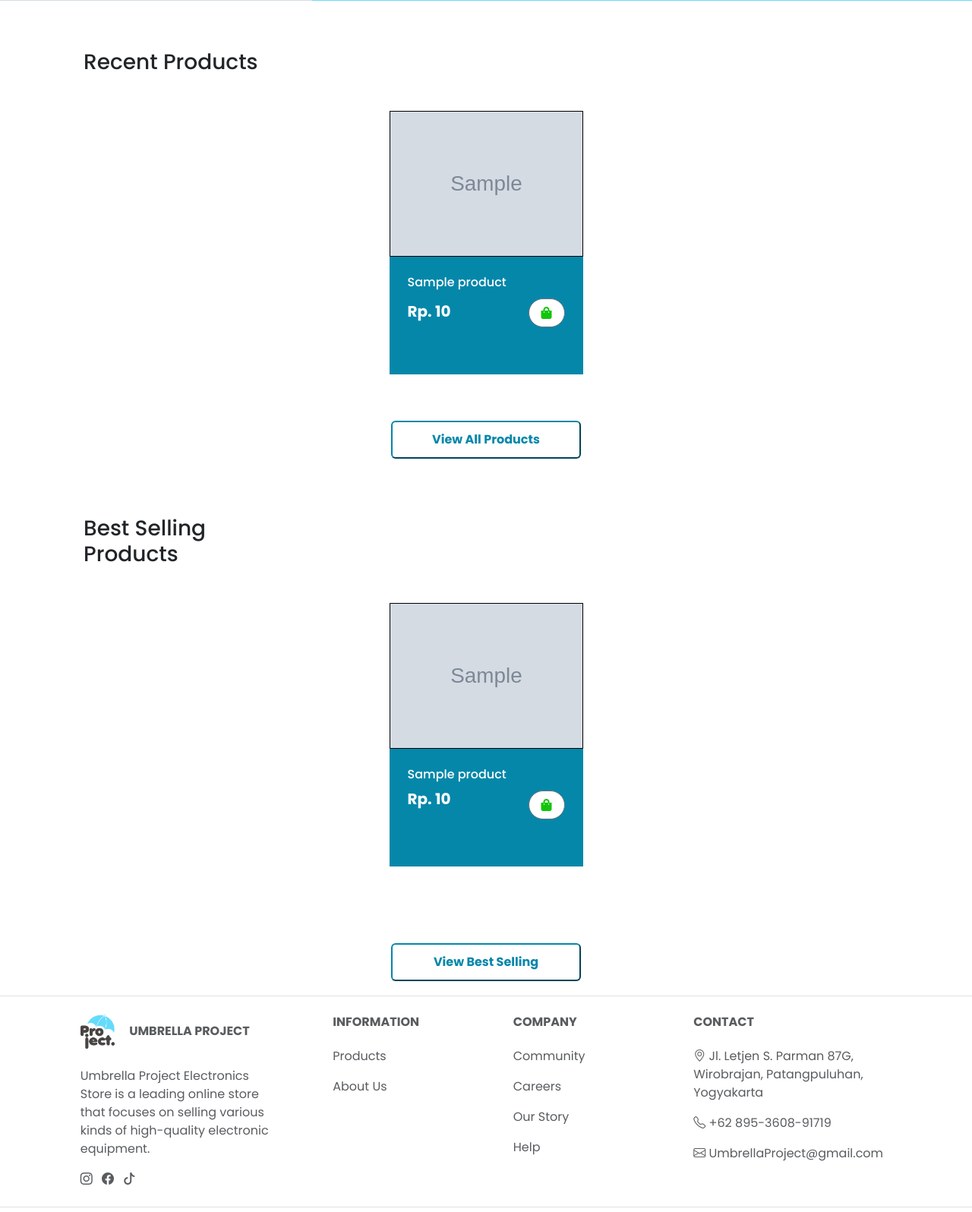
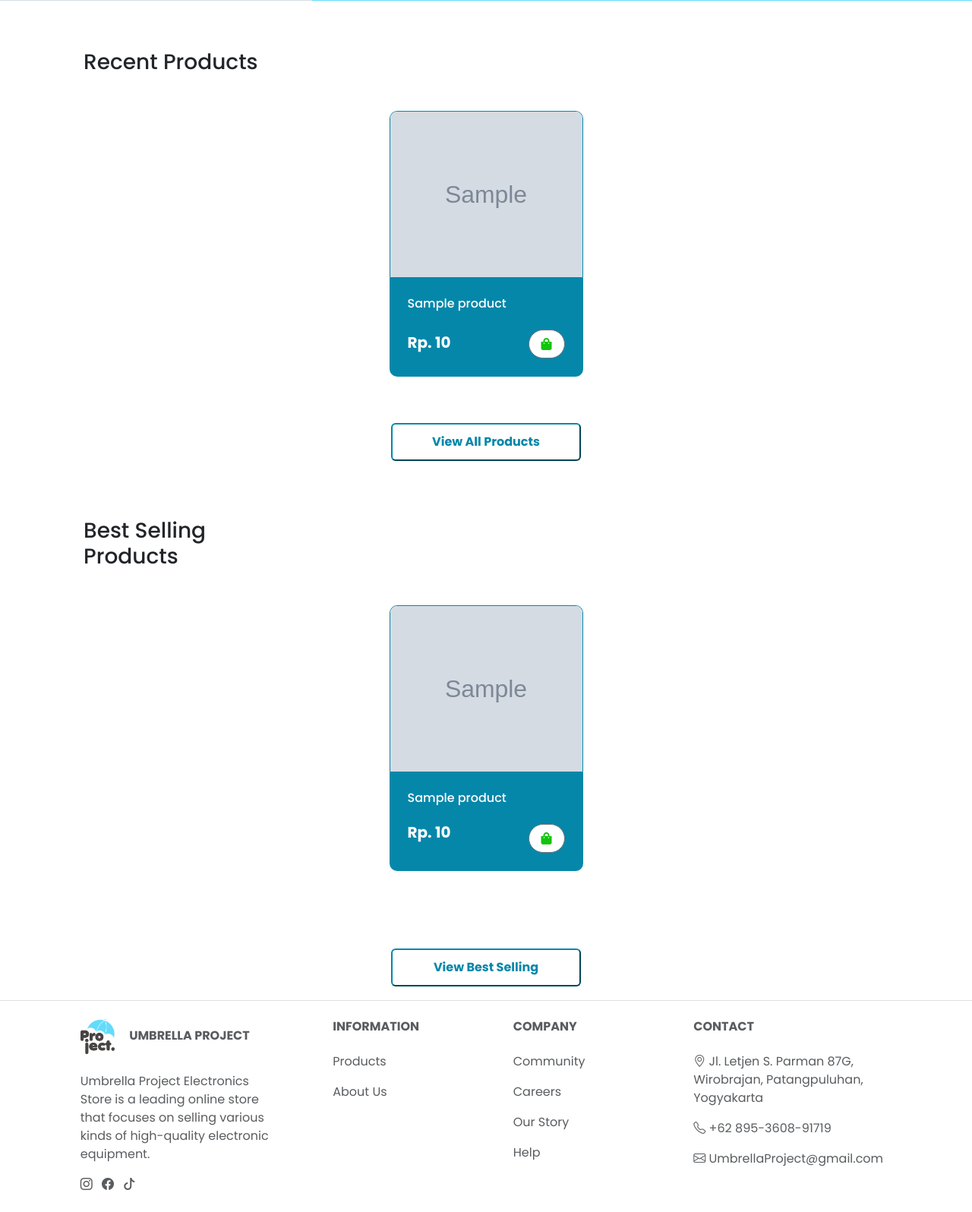
Before and after one commit to Gigabyte-Gang-Team/Umbrella-Project, a Flask app: page /products in a window 1280 px wide. Shown: the part 436-2032 px from the top of the page at 76% size. Run offline with Flask 3, Linux system fonts and the light colour scheme; grey boxes marked "Sample" are stand-in pictures; a database or web service that is not in the repository returns one stand-in record (values such as "Sample title").

Commit message:
melakukan update style

```diff
--- a/static/css/style.css
+++ b/static/css/style.css
@@ -99,7 +99,7 @@ body {
     padding: 15px;
     text-align: center;
     transition: transform 0.3s;
-    height: 370px;
+    height: 320px;
     overflow: hidden;
 }
 
@@ -259,19 +259,27 @@ body {
 .prod .prod-item .prod-img {
     overflow: hidden;
     transition: 0.5s;
-    object-fit: contain;
-    border: 1px solid black;
+    height: 220px;
+    border: 1px solid var(--warna-biru-tua);
+    border-radius: 10px 10px 0 0;
 }
 
 .prod .prod-item .prod-img img {
     transition: 0.5s;
+    object-fit: cover;
+    width: 100%;
+    height: 100%;
 }
 
 .card-head-price {
-    height: 155px;
+    display: flex;
+    flex-direction: column;
+    justify-content: space-between;
+    height: 130px;
     width: auto;
     background-color: #0587AA;
     color: white;
+    border-radius: 0 0 10px 10px;
 }
 
 .anchor {
```
